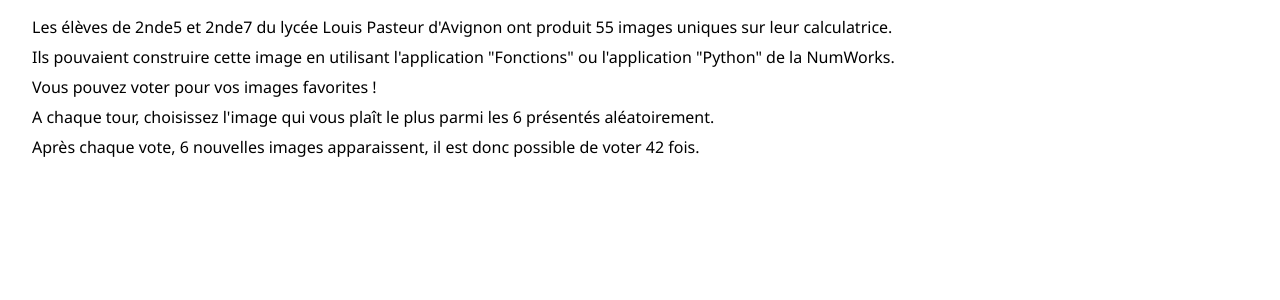
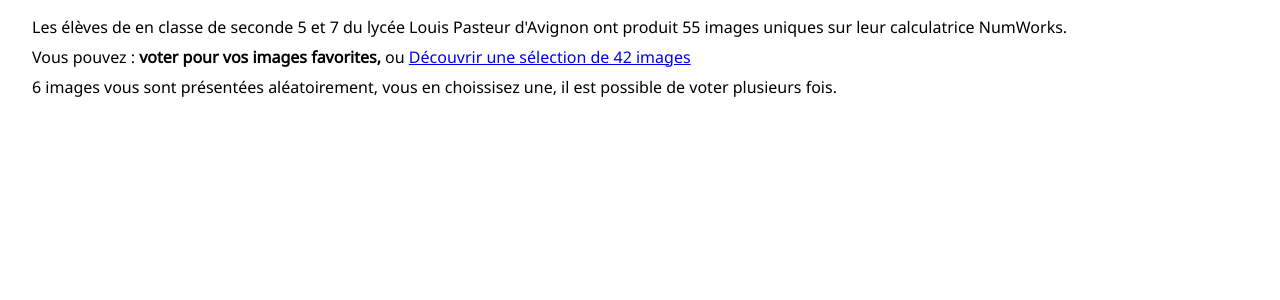
Before and after one commit to m4th2/PixChoice, a PHP site: page / in a window 1280 px wide. Shown: the part 80-380 px from the top of the page. Run offline with PHP 8.4, Linux system fonts and the light colour scheme; data that the repository does not hold is empty.

Commit message:
Mise à jour du texte d'intro
Plus court, plus simple, avec un lien.

```diff
--- a/index.php
+++ b/index.php
@@ -92,11 +92,9 @@
         </header>
 
         <article>
-            <p>Les élèves de 2nde5 et 2nde7 du lycée Louis Pasteur d'Avignon ont produit 55 images uniques sur leur calculatrice.</p>
-            <p>Ils pouvaient construire cette image en utilisant l'application "Fonctions" ou l'application "Python" de la NumWorks.</p>
-            <p>Vous pouvez voter pour vos images favorites !</p>
-            <p>A chaque tour, choisissez l'image qui vous plaît le plus parmi les 6 présentés aléatoirement.</p>
-            <p>Après chaque vote, 6 nouvelles images apparaissent, il est donc possible de voter 42 fois.</p>
+            <p>Les élèves de en classe de seconde 5 et 7 du lycée Louis Pasteur d'Avignon ont produit 55 images uniques sur leur calculatrice NumWorks.</p>
+            <p>Vous pouvez : <b>voter pour vos images favorites,</b> ou <a href="https://twitter.com/nsi_xyz/status/1507684348820082690">Découvrir une sélection de 42 images</a></p>
+            <p>6 images vous sont présentées aléatoirement, vous en choissisez une, il est possible de voter plusieurs fois.</p>
         </article>
 
         <div>
```
